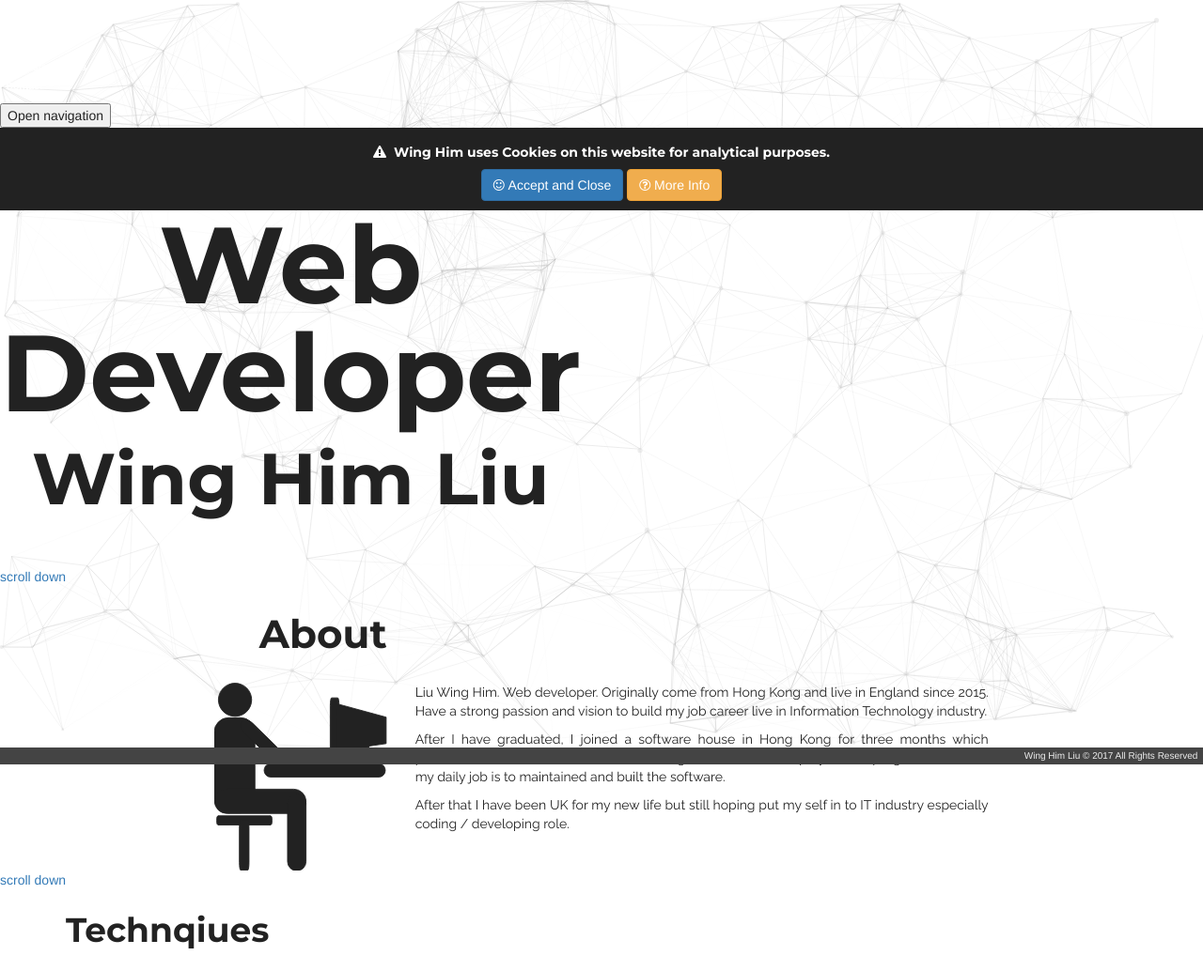
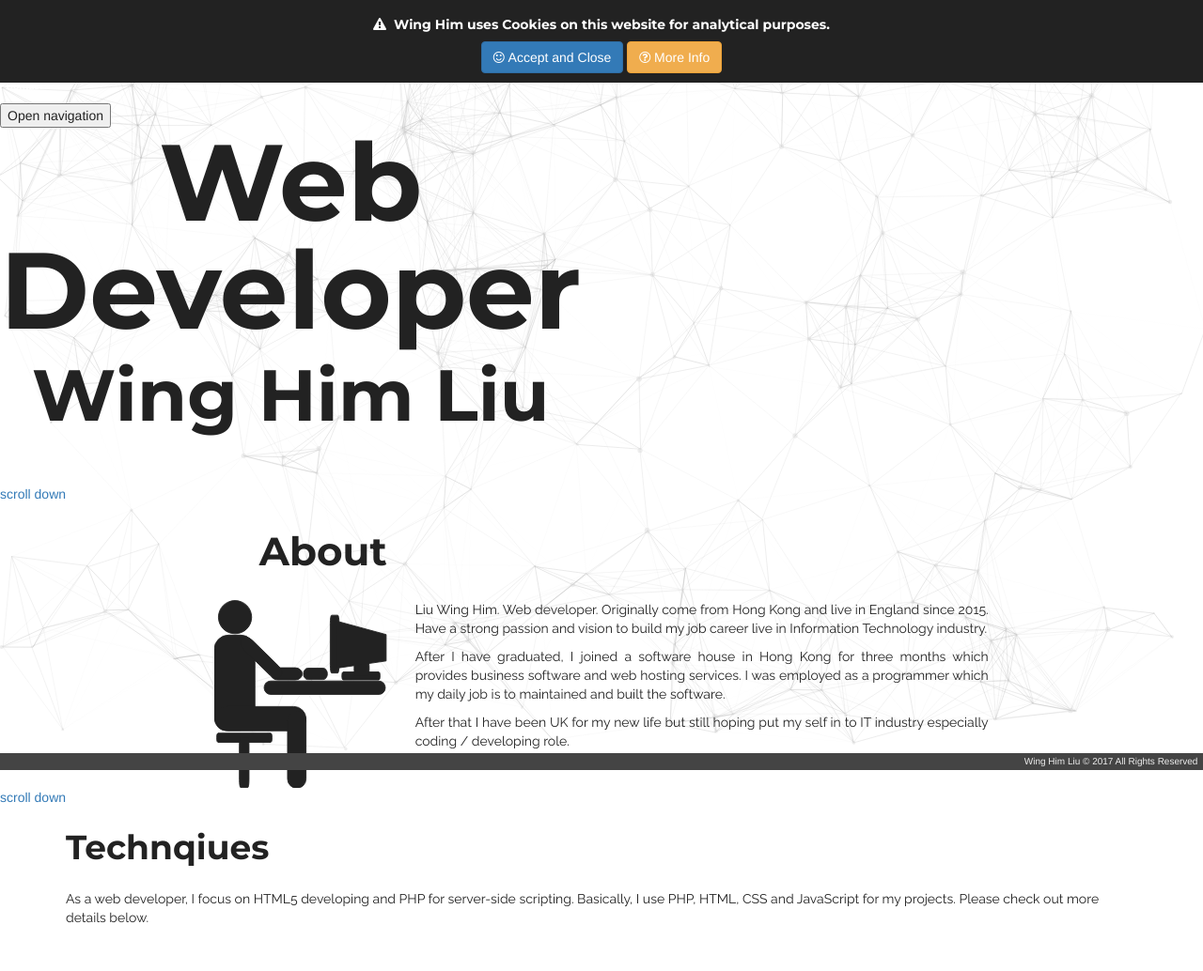
Before and after one commit to winghimjns/portfolio, a PHP site: page / in a window 1280 px wide. Shown: the top 1034 px of the page at 94% size. Run offline with PHP 8.4, Linux system fonts and the light colour scheme; some libraries are stand-ins or nearby versions.

Commit message:
UPDATE : update the compiled CSS files

```diff
--- a/css/style.css
+++ b/css/style.css
@@ -171,7 +171,7 @@ a.link-unstyled:hover {
   position: fixed;
   font-size: 1rem;
   left: 0;
-  bottom: -1.4rem;
+  bottom: -2rem;
   width: 100%;
   z-index: 8888;
   padding: .2rem 0;
@@ -214,6 +214,19 @@ a.link-unstyled:hover {
 }
 #cookie_statement {
   padding: 1rem;
+  position: absolute;
+  width: 100%;
+  top: 0;
+  left: 0;
+  opacity: .7;
+  z-index: 8;
+  -webkit-transition: opacity .5s;
+  -moz-transition: opacity .5s;
+  -o-transition: opacity .5s;
+  transition: opacity .5s;
+}
+#cookie_statement:hover {
+  opacity: 1;
 }
 
 [wg-text-before-content]:before {
```
Also changed, not shown: 1 other file.
